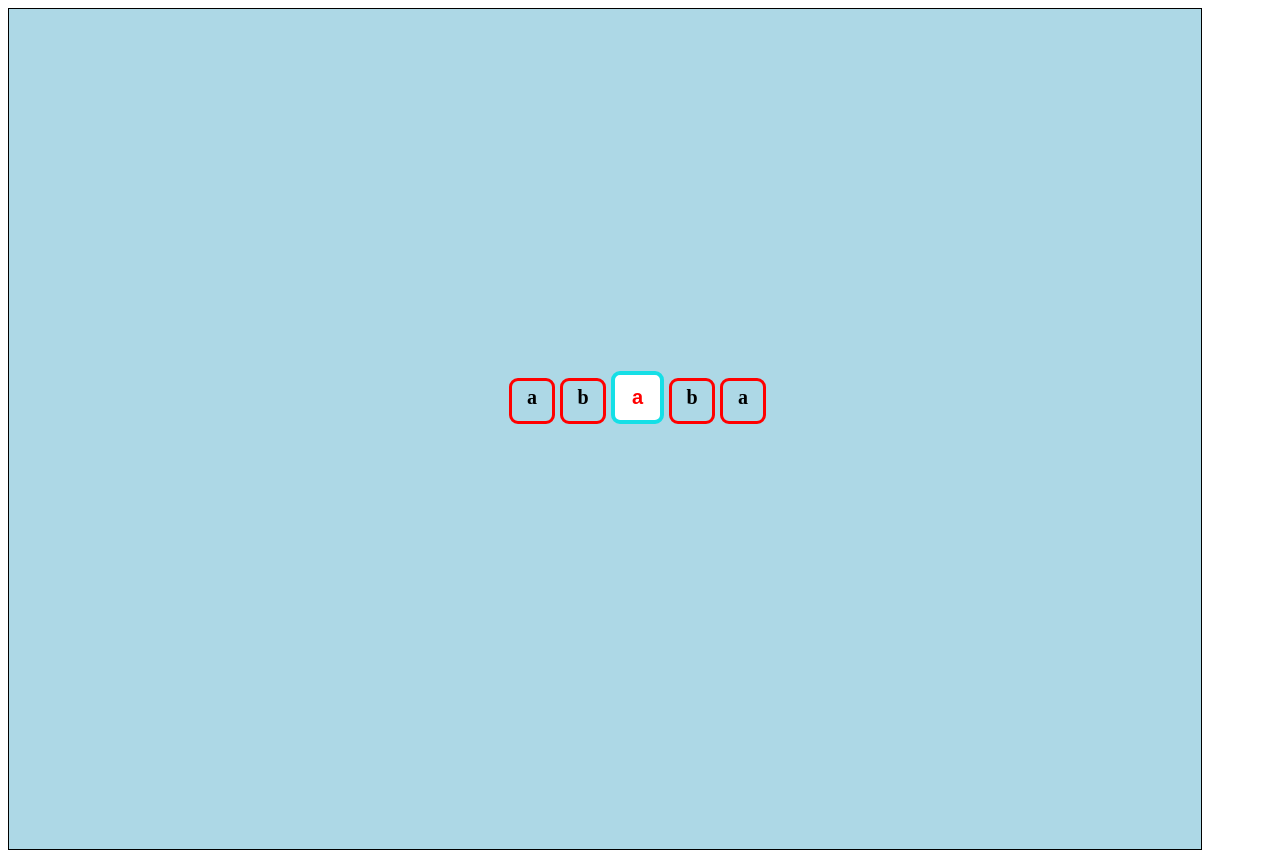
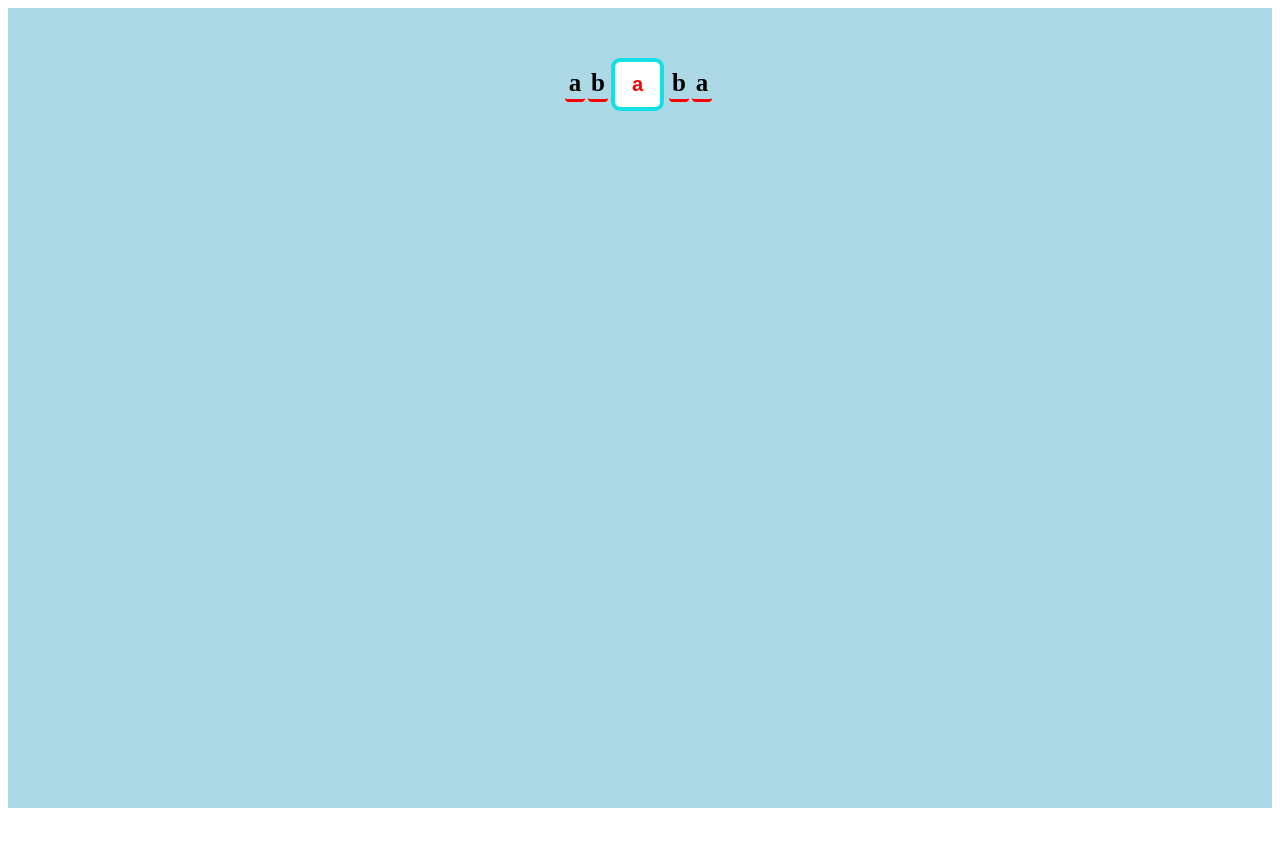
Before and after one commit to Ariellaw/palindromer, an Angular app: page / in a window 1280 px wide. After the commit the page ends 816 px from the top, so only its background shows below. Built offline with nearby package versions, Linux system fonts and the light colour scheme.

Commit message:
different CSS depending on character

```diff
--- a/src/app/app.component.scss
+++ b/src/app/app.component.scss
@@ -1,7 +1,12 @@
 .main-container{
-    width:90vw;
+    // width:90vw;
     background-color: lightblue;
-    border:1px solid black;
+    // border:1px solid black;
     height: 100vh;
-    padding: 20px;
+    width:100%;
+    text-align: center;
 }
+
+html{
+    background-color: lightblue;
+}
--- a/src/app/letter-box/letter-box.component.html
+++ b/src/app/letter-box/letter-box.component.html
@@ -1,2 +1,2 @@
 
-<div [id]="side+index" class="letter-box"  (input)="handleInput($event)" (keyup)="handleKeyup($event)" contenteditable="false" tabindex="0">{{character}} </div>
+<div [ngClass]="{'space':typeOfChar==='space', 'punctuation':typeOfChar==='punctuation', 'letter': typeOfChar==='letter'}" [id]="side+index" class="letter-box"  (input)="handleInput($event)" (keyup)="handleKeyup($event)" contenteditable="false" tabindex="0">{{character}} </div>
--- a/src/app/letter-box/letter-box.component.scss
+++ b/src/app/letter-box/letter-box.component.scss
@@ -1,13 +1,11 @@
 .letter-box{
     font-weight: bold;
-    border-radius: 9px;
-    font-size: 20px;
-    border: 3px solid red;
-    padding: 5px;
-    width: 30px;
+    border-radius: 4px;
+    font-size: 25px;
+    // padding: 5px;
     height: 30px;
     text-align: center;
-    margin-right: 5px;
+    margin-right: 3px;
     margin-bottom:5px;
     display: inline-block;
     color: transparent;
@@ -19,3 +17,24 @@
         text-shadow: 0 0 0 red;
     }
 }
+
+.punctuation{
+    width: 20px;
+    border-bottom: 3px solid yellow;
+    margin-right: 3px;
+    margin-left:0px;
+
+}
+.space{
+    width: 10px;
+    border-bottom: 3px solid green;
+    margin-right: 0px;
+    margin-left:0px;
+}
+
+.letter{
+    width: 20px;
+    border-bottom: 3px solid red;
+    margin-right: 3px;
+    margin-left:0px;
+}
--- a/src/app/letter-box/letter-box.component.ts
+++ b/src/app/letter-box/letter-box.component.ts
@@ -7,14 +7,17 @@ import { Component, OnInit, Output, EventEmitter, Input } from "@angular/core";
   styleUrls: ["./letter-box.component.scss"]
 })
 export class LetterBoxComponent implements OnInit {
-  @Input() character: string="";
+  @Input() character: string = "";
   @Input() side: string = "";
   @Input() index: number; //TODO: should a letterbox be aware of its index? maybe there's another solution?
   @Output() characterChanged = new EventEmitter<{
     character: string;
     letterIndex: number;
   }>();
-  @Output() backspace = new EventEmitter<{ letterIndex: number; character: string;}>();
+  @Output() backspace = new EventEmitter<{
+    letterIndex: number;
+    character: string;
+  }>();
   @Output() moveFocus = new EventEmitter<{ keyCode: number }>();
   @Output() characterAdded = new EventEmitter<{
     character: string;
@@ -22,19 +25,21 @@ export class LetterBoxComponent implements OnInit {
   }>();
   punctionationRegex = /(~|`|!|@|#|$|%|^|&|\*|\(|\)|{|}|\[|\]|;|:|\"|'|<|,|\.|>|\?|\/|\\|\||-|_|\+|=)/;
   lettersRegex = /^[A-Za-z]+$/;
+  typeOfChar: string = "letter";
+
   constructor() {}
 
   ngOnInit() {
-    // console.log("letterbox init test", this.character, this.side, this.index);
-    // this.character = "x";
+    console.log("this.character", this.character)
+    this.assignCharacterType();
   }
 
   handleKeyup(event: any) {
-    var currText  =  event.target.innerText;
+    var currText = event.target.innerText;
     var newChar = event.key;
 
     event.preventDefault();
-    if(newChar === "Shift"){
+    if (newChar === "Shift") {
       return;
     } else if (event.keyCode === 37 || event.keyCode === 39) {
       this.moveFocus.emit({ keyCode: event.keyCode });
@@ -42,13 +47,13 @@ export class LetterBoxComponent implements OnInit {
       this.backspace.emit({
         letterIndex: this.index,
         character: this.character
-
       });
     } else if (
       (newChar.match(this.lettersRegex) && newChar.length === 1) ||
       (newChar.match(this.punctionationRegex) && newChar.length === 1) ||
       newChar === " "
     ) {
+      this.assignCharacterType();
       this.characterAdded.emit({
         character: newChar,
         letterIndex: this.index
@@ -58,6 +63,16 @@ export class LetterBoxComponent implements OnInit {
     }
   }
 
+  assignCharacterType() {
+    if (this.character.match(this.lettersRegex)) {
+      this.typeOfChar = "letter";
+    } else if (this.character === " ") {
+      this.typeOfChar = "space";
+    } else {
+      this.typeOfChar = "punctuation";
+    }
+    console.log(" this.typeOfChar",  this.typeOfChar)
+  }
 }
 //TODO: read about preventDefault()
 //TODO: https://stackoverflow.com/questions/35105374/how-to-force-a-components-re-rendering-in-angular-2
--- a/src/app/palindrom-editor/palindrom-editor.component.scss
+++ b/src/app/palindrom-editor/palindrom-editor.component.scss
@@ -1,6 +1,5 @@
 .palindrom-container{
-    position: absolute;
-    top: 50%;
-    left: 50%;
-    transform: translate(-50%, -50%);
+    width:80vw;
+    padding:50px;
+    display: inline-block;
 }
--- a/src/app/palindrom-editor/palindrom-editor.component.ts
+++ b/src/app/palindrom-editor/palindrom-editor.component.ts
@@ -10,7 +10,7 @@ export class PalindromEditorComponent implements OnInit {
   lettersLeft = ["a", "b"];
   lettersRight = ["b", "a"];
   punctionationRegex = /(~|`|!|@|#|$|%|^|&|\*|\(|\)|{|}|\[|\]|;|:|\"|'|<|,|\.|>|\?|\/|\\|\||-|_|\+|=)/;
-  lettersRegex = /^[A-Za-z]+$/;
+  lettersRegex = /^[A-Za-zא-ת]+$/;
   pivotElement: HTMLElement;
   letterBoxElement = "APP-LETTER-BOX";
   pivotElementNodeName = "APP-PIVOT-LETTER";
```
Lines whose indentation alone changed are shown as unchanged.
